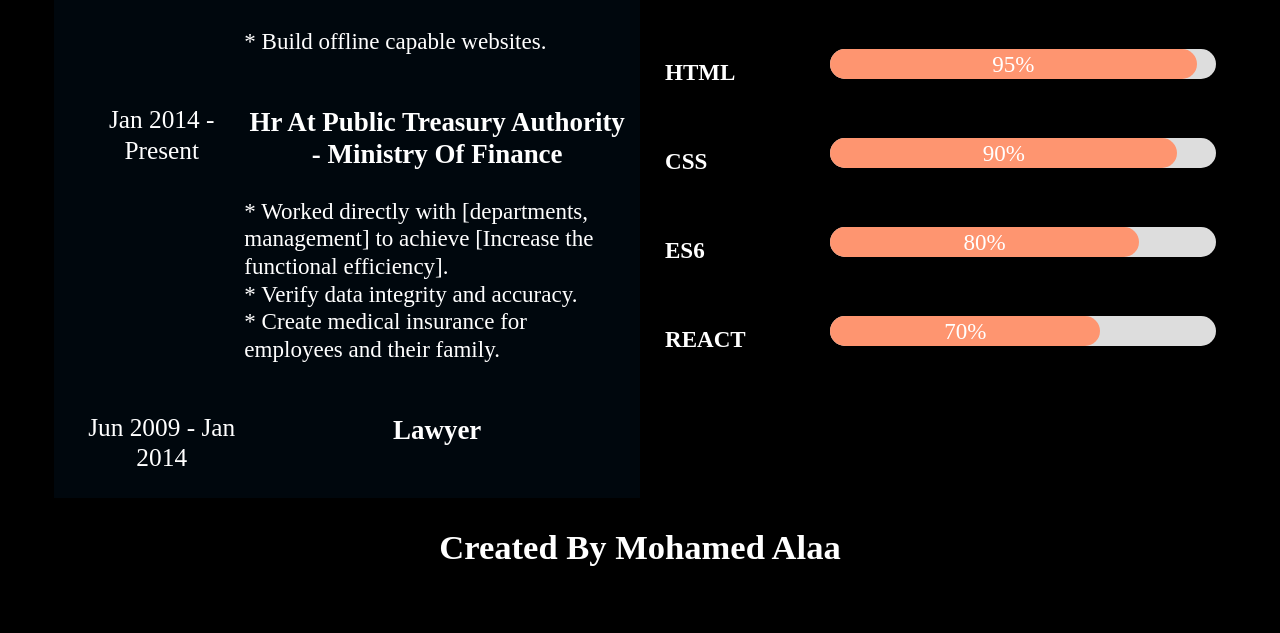
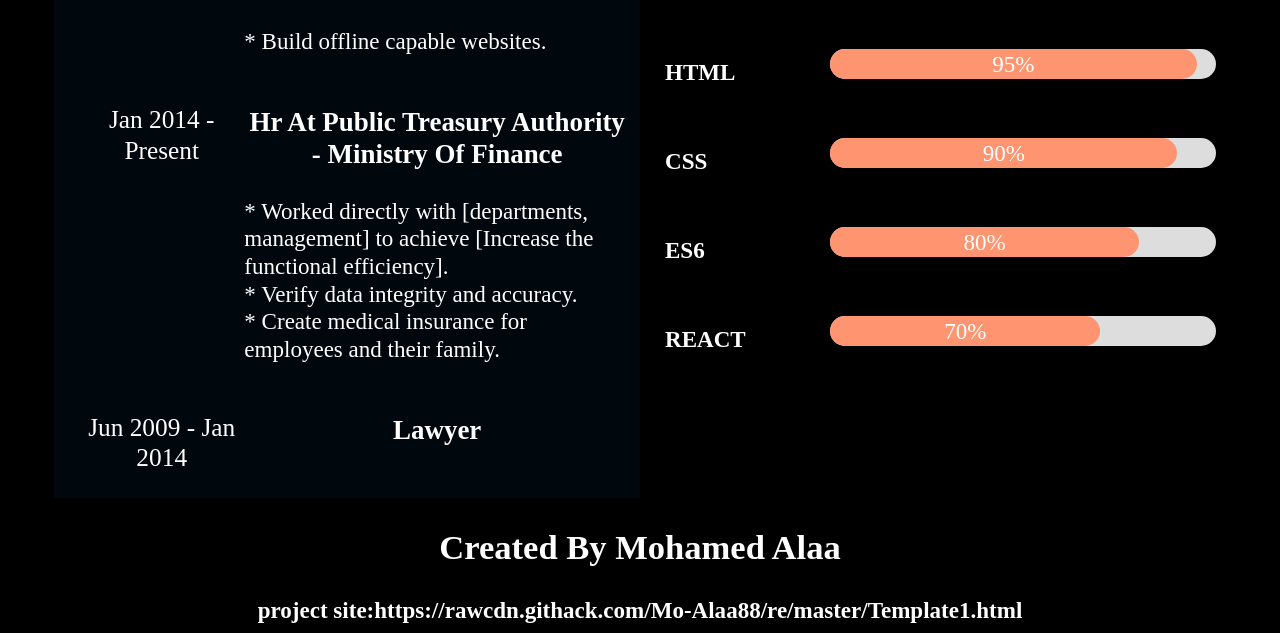
Before and after one commit to Mo-Alaa88/--------re, a plain HTML site: page Template1.html in a window 1280 px wide. Shown: the part 1142-1775 px from the top of the page. Drawn offline with Linux system fonts and the light colour scheme.

Commit message:
Add property a in footer & remove comments

```diff
--- a/css/main.css
+++ b/css/main.css
@@ -11,31 +11,18 @@ body {
 img{
     border-radius: 50% ;
 }
-/* .up {
-    width: 100%;
-} */
 
 .capt {
     text-transform: capitalize;
 }
-/* .mob {
-    border-radius: 50% ;
-    background-color: white;
-    width: 40px;
-    height: 40px;
-    margin: 0% 47%;
-}
-*/
+
 .fa {
     font-size:xx-large;
-    /* color:black; */
  }
  a{
      text-decoration: none;
      color: black;
-     /* font-size: 1.5em; */
      font-weight: bold;
-     /* text-shadow: 3px 2px #00070d ; */
 }
 .redBack {
     background-color: red;
@@ -96,6 +83,9 @@ h4 {
 #a70{
     width: 70%;
 }
+footer > a {
+    color: white;
+}
 @media only screen and (min-width:750px){
     .col-1 {width: 8.33%;}
     .col-2 {width: 16.66%;}
```
